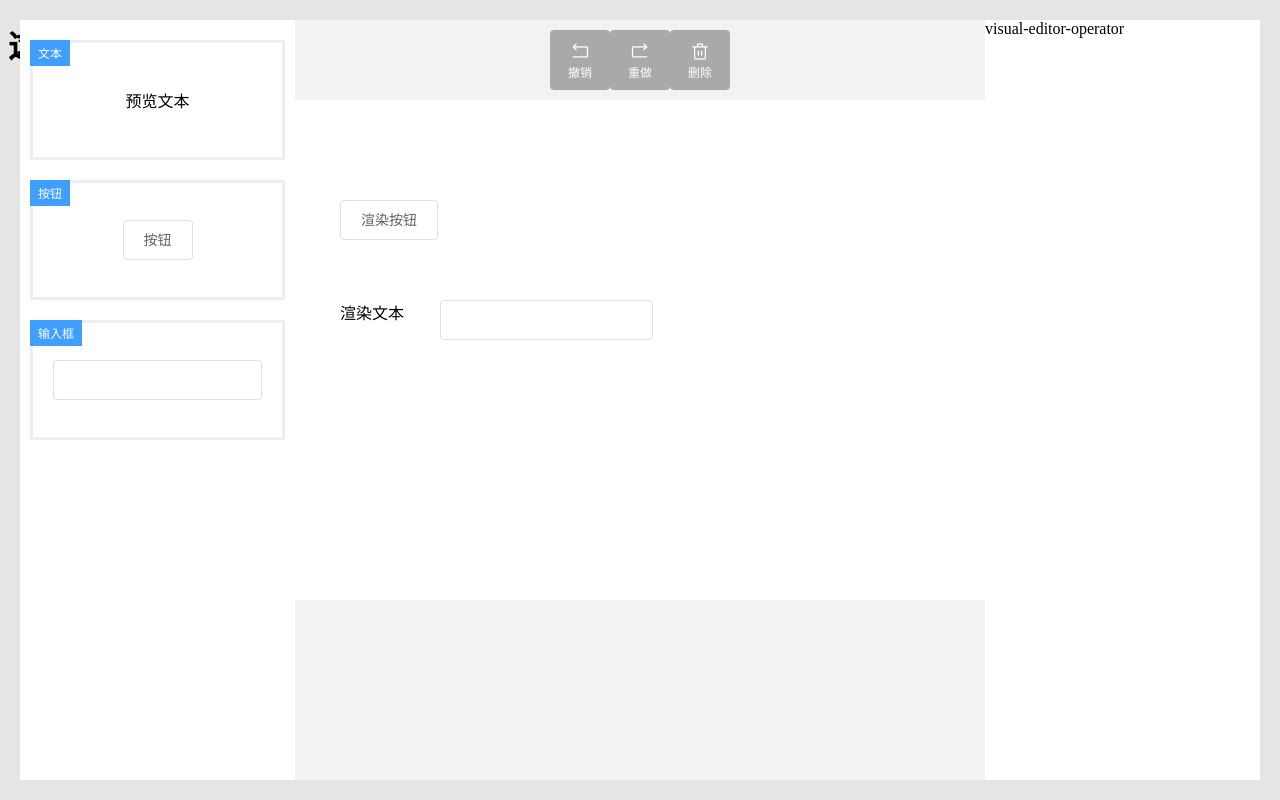
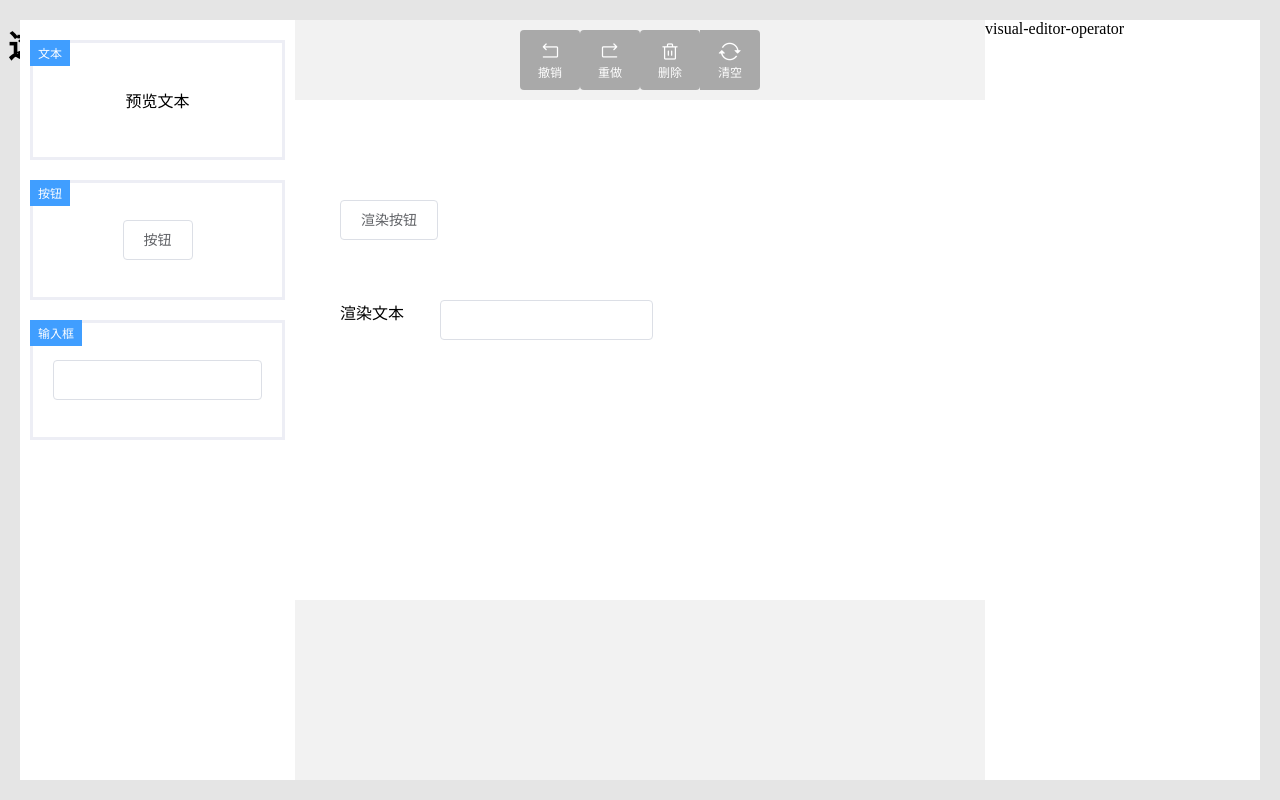
Before and after one commit to rockboom/vue-dragable, a Vue app: page / in a window 1280 px wide. Built offline with nearby package versions, Linux system fonts and the light colour scheme.

Commit message:
head: add clear operation

```diff
--- a/src/packages/visual-editor.tsx
+++ b/src/packages/visual-editor.tsx
@@ -41,7 +41,7 @@ export const VisualEditor = defineComponent({
 
         const dragstart = createEvent();
         const dragend = createEvent();
-        dragstart.on(()=>{
+        dragstart.on(() => {
             // console.log("listen drag start");
 
         })
@@ -61,7 +61,7 @@ export const VisualEditor = defineComponent({
                 blocks.forEach(block => block.focus = false);
             },
             updateBlocks: (blocks: VisualEditorBlockData[]) => {
-                dataModel.value = {...dataModel.value, blocks};
+                dataModel.value = { ...dataModel.value, blocks };
             }
         }
 
@@ -127,8 +127,8 @@ export const VisualEditor = defineComponent({
                         // e.stopPropagation();
                         e.preventDefault();
                         // 只处理点击的容器的事件，不处理点击元素的事件 如点击按钮的文本就不处理 只有点击边框才会处理
-                        if(e.currentTarget !== e.target)return;
-                        if(!e.shiftKey){
+                        if (e.currentTarget !== e.target) return;
+                        if (!e.shiftKey) {
                             /* 点击空白处，清空所有选中的block */
                             methods.clearFocus();
                         }
@@ -167,13 +167,13 @@ export const VisualEditor = defineComponent({
                 startX: 0,
                 startY: 0,
                 startPos: [] as { left: number; top: number }[],
-                dragging:false
+                dragging: false
             }
 
             const mousemove = (e: MouseEvent) => {
                 const durX = e.clientX - dragState.startX;
                 const durY = e.clientY - dragState.startY;
-                if(!dragState.dragging){
+                if (!dragState.dragging) {
                     dragState.dragging = true;
                     dragstart.emit();
                 }
@@ -185,7 +185,7 @@ export const VisualEditor = defineComponent({
             const mouseup = (e: MouseEvent) => {
                 document.removeEventListener('mousemove', mousemove);
                 document.removeEventListener('mouseup', mouseup);
-                if(dragState.dragging){
+                if (dragState.dragging) {
                     dragend.emit();
                 }
             }
@@ -195,7 +195,7 @@ export const VisualEditor = defineComponent({
                     startX: e.clientX,
                     startY: e.clientY,
                     startPos: focusData.value.focus.map(({ top, left }) => ({ top, left })),
-                    dragging:false
+                    dragging: false
                 }
                 document.addEventListener('mousemove', mousemove);
                 document.addEventListener('mouseup', mouseup);
@@ -210,9 +210,10 @@ export const VisualEditor = defineComponent({
             dragend
         });
         const buttons = [
-            { label: '撤销', icon: 'icon-back', handler: commander.undo, tip: 'cmd+z' },
-            { label: '重做', icon: 'icon-forward', handler: commander.redo, tip: 'cmd+shift+z' },
-            { label: '删除', icon: 'icon-delete', handler: () => { commander.delete() }, tip: 'cmd+d,backspace,delete' },
+            { label: '撤销', icon: 'icon-back', handler: commander.undo, tip: 'ctrl+z' },
+            { label: '重做', icon: 'icon-forward', handler: commander.redo, tip: 'ctrl+shift+z' },
+            { label: '删除', icon: 'icon-delete', handler: () => { commander.delete() }, tip: 'ctrl+d,backspace,delete' },
+            { label: '清空', icon: 'icon-reset', handler: () => { commander.clear() } },
         ]
 
         return () => (
@@ -231,14 +232,16 @@ export const VisualEditor = defineComponent({
                 </div>
                 <div class="visual-editor-head">
                     {
-                        buttons.map((btn, index) => (
-                            <el-tooltip effect="dark" content={btn.tip} placement="bottom">
-                                <div key={index} class="visual-editor-head-button" onClick={btn.handler}>
-                                    <i class={`iconfont ${btn.icon}`}></i>
-                                    <span>{btn.label}</span>
-                                </div>
+                        buttons.map((btn, index) => {
+                            const content = (<div key={index} class="visual-editor-head-button" onClick={btn.handler}>
+                                <i class={`iconfont ${btn.icon}`}></i>
+                                <span>{btn.label}</span>
+                            </div>);
+
+                            return !btn.tip ? content : <el-tooltip effect="dark" content={btn.tip} placement="bottom">
+                                {content}
                             </el-tooltip>
-                        ))
+                        })
                     }
                 </div>
                 <div class="visual-editor-operator">
--- a/src/packages/visual.command.tsx
+++ b/src/packages/visual.command.tsx
@@ -54,13 +54,13 @@ export function useVisualCommand({
      */
     commander.registry({
         name: 'drag',
-        init(){
-            this.data = {before:null as null | VisualEditorBlockData[]}
+        init() {
+            this.data = { before: null as null | VisualEditorBlockData[] }
             const handler = {
                 dragstart: () => {
                     this.data.before = deepcopy(dataModel.value.blocks || []);
                 },
-                dragend:()=>{
+                dragend: () => {
                     commander.state.commands.drag();
                 }
             }
@@ -71,7 +71,7 @@ export function useVisualCommand({
                 dragend.off(handler.dragend);
             }
         },
-        execute(){
+        execute() {
             let before = this.data.before;
             let after = deepcopy(dataModel.value.blocks || []);
 
@@ -85,11 +85,29 @@ export function useVisualCommand({
             }
         }
     })
+    commander.registry({
+        name: 'clear',
+        execute: () => {
+            let data = {
+                before:deepcopy(dataModel.value.blocks||[]),
+                after:deepcopy([])
+            }
+
+            return {
+                redo: () => {
+                    updateBlocks(deepcopy(data.after))
+                 },
+                undo: () => {
+                    updateBlocks(deepcopy(data.before));
+                }
+            }
+        }
+    })
     commander.init();
     return {
         undo: () => commander.state.commands.undo(),
         redo: () => commander.state.commands.redo(),
         delete: () => commander.state.commands.delete(),
-        drag:()=>commander.state.commands.drag()
+        clear: () => commander.state.commands.clear()
     }
 }
```
